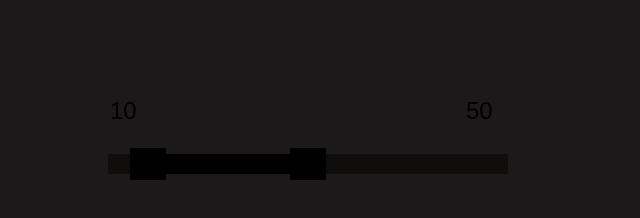
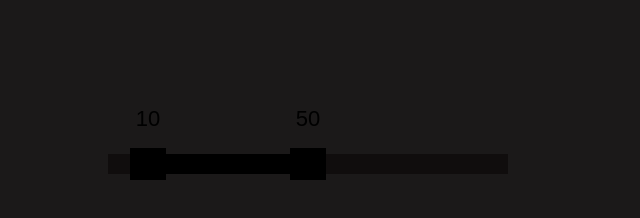
Before and after one commit to rmstcv/slider, a website built with webpack: page src/index.html in a window 1280 px wide. Shown: the full height of the page, 0-640 px from the left. Built offline with nearby package versions, Linux system fonts and the light colour scheme.

Commit message:
moving values added

```diff
--- a/src/sliderCreater.ts
+++ b/src/sliderCreater.ts
@@ -1,8 +1,12 @@
-const slider: HTMLElement = document.querySelector('.slider');
+function createSliderView(slider: HTMLElement) {
 
-const sliderContent: string =
-'<div class="slider__handle-lower"></div>' +
-'<div class="slider__highlight"></div>' +
-'<div class="slider__handle-upper"></div>';
+  const sliderContent: string =
+  '<div class="slider__handle-lower"><div class="slider__handle-lower-count">0</div></div>' +
+  '<div class="slider__highlight"></div>' +
+  '<div class="slider__handle-upper"><div class="slider__handle-upper-count">100</div></div>';
 
-slider.innerHTML = sliderContent;
+  slider.innerHTML = sliderContent;
+  return slider;
+}
+
+createSliderView(document.querySelector('.slider'));
--- a/src/sliderView.ts
+++ b/src/sliderView.ts
@@ -47,10 +47,15 @@ class SliderView {
 
   showValues(minMax: number[]) {
     const [min, max] = minMax;
-    const lower: HTMLInputElement = document.querySelector('.slider__values-lower');
-    lower.value = min.toString();
-    const upper: HTMLInputElement = document.querySelector('.slider__values-upper');
-    upper.value = max.toString();
+    const lowerCount: HTMLElement = document.querySelector('.slider__handle-lower-count');
+    lowerCount.innerHTML = min.toString();
+    const upperCount: HTMLElement = document.querySelector('.slider__handle-upper-count');
+    upperCount.innerHTML = max.toString();
+    if (min === max) {
+      lowerCount.style.opacity = '0';
+    } else {
+      lowerCount.style.opacity = '1';
+    }
   }
 
   checkExtremumCoords(coordCurrent: number, min: number, max: number) {
--- a/src/style.scss
+++ b/src/style.scss
@@ -1,5 +1,6 @@
 body {
   background-color: rgb(27, 25, 25);
+  font-family: sans-serif;
 }
 .slider-name {
   color: rgb(65, 49, 49);
@@ -56,5 +57,15 @@ body {
     left: 0;
     position: absolute;
     z-index: 0;
+    top: 0;
+  }
+  &__handle-lower-count,
+  &__handle-upper-count {
+    position: absolute;
+    top: -50%;
+    left: 50%;
+    transform: translate(-50%, -100%);
+    user-select: none;
+    font-size: 22px;
   }
 }
```
